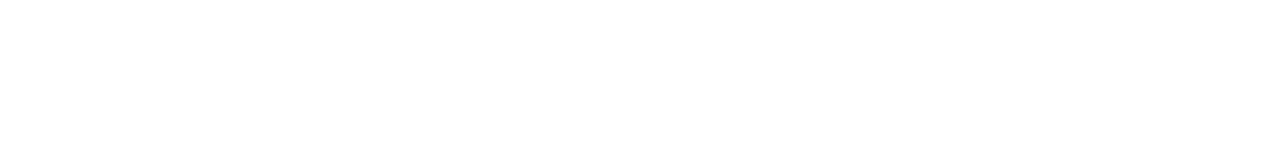
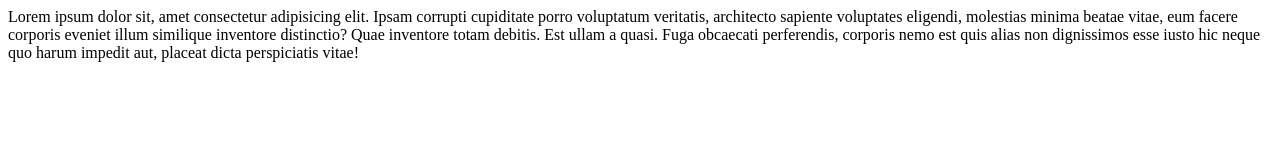
Before and after one commit to Beast24k/inde, a plain HTML site: page index.html in a window 1280 px wide. Drawn offline with Linux system fonts and the light colour scheme.

Commit message:
added a lorem

```diff
--- a/index.html
+++ b/index.html
@@ -6,6 +6,6 @@
     <title>Document</title>
 </head>
 <body>
-
+    Lorem ipsum dolor sit, amet consectetur adipisicing elit. Ipsam corrupti cupiditate porro voluptatum veritatis, architecto sapiente voluptates eligendi, molestias minima beatae vitae, eum facere corporis eveniet illum similique inventore distinctio? Quae inventore totam debitis. Est ullam a quasi. Fuga obcaecati perferendis, corporis nemo est quis alias non dignissimos esse iusto hic neque quo harum impedit aut, placeat dicta perspiciatis vitae!
 </body>
 </html>
```
